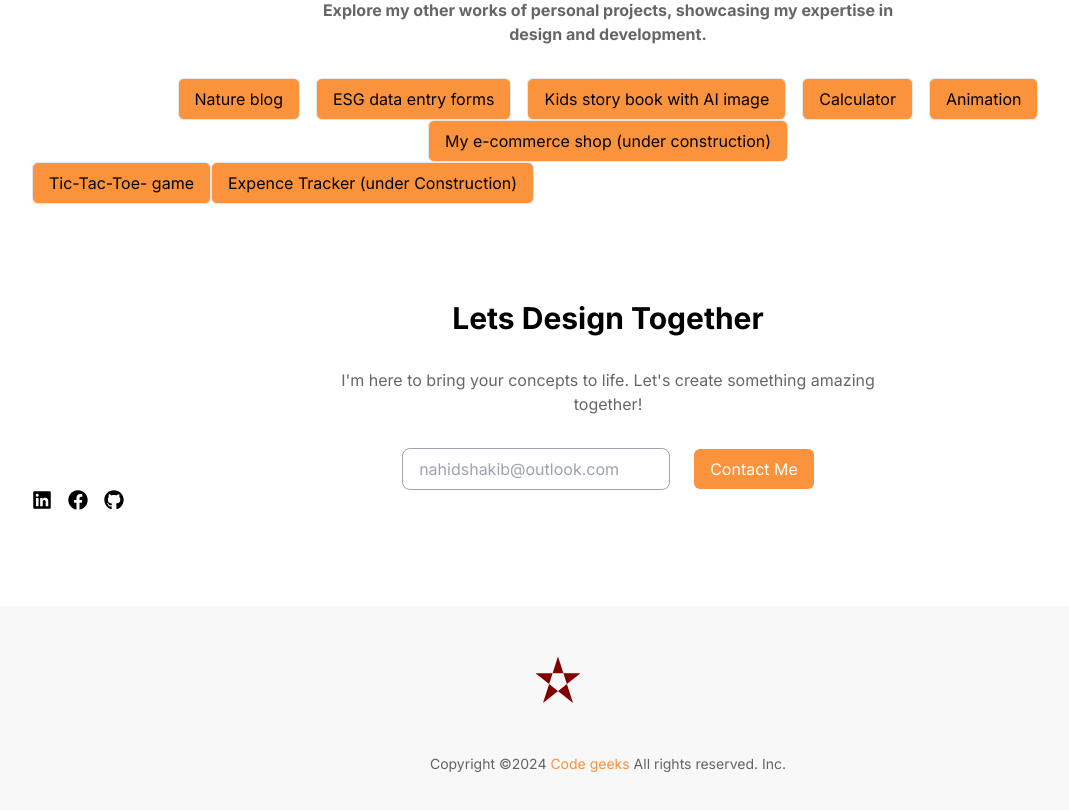
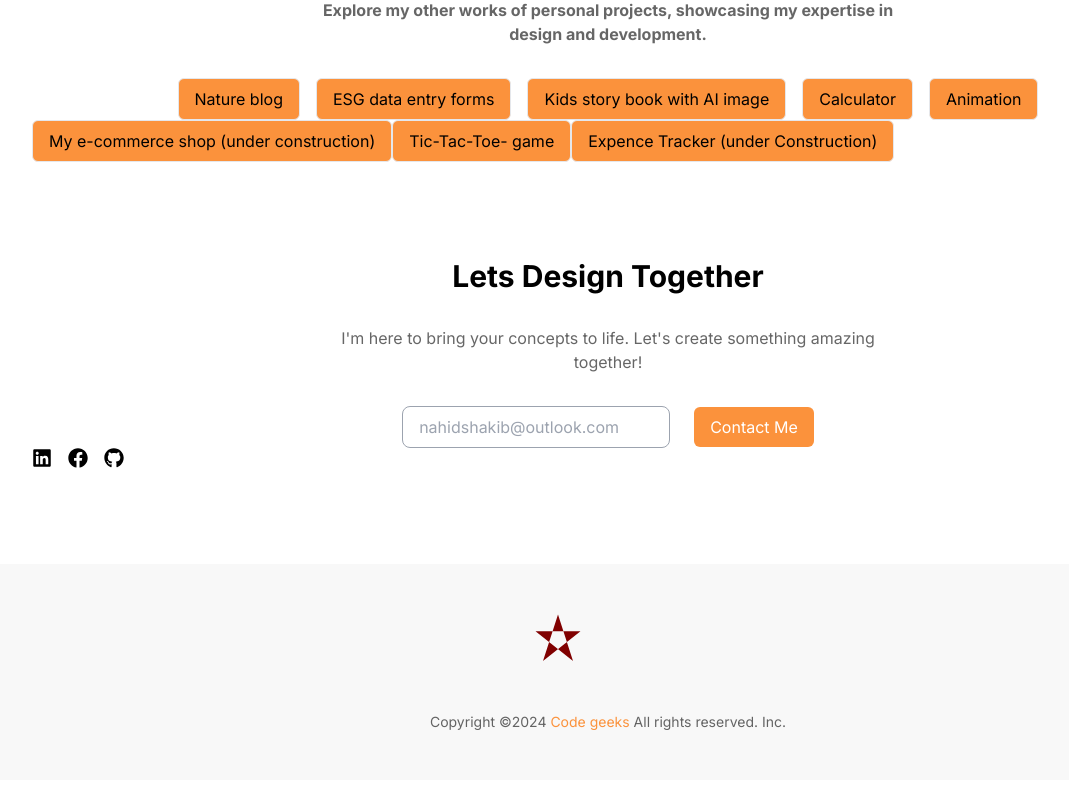
Before and after one commit to NahidKakon/myprotfolio3, a Next.js app: page / in a window 1280 px wide. Shown: the part 2580-3390 px from the top of the page, without its empty margins (32-1101 px from the left). Built offline with nearby package versions, Linux system fonts and the light colour scheme.

Commit message:
Update ProjectsSection.jsx
Signed-off-by: NahidKakon <nahidshakib@outlook.com>

```diff
--- a/app/sections/ProjectsSection.jsx
+++ b/app/sections/ProjectsSection.jsx
@@ -65,13 +65,15 @@ function ProjectsSection() {
          </Link>
         </Button>
       </div>
-      <div className="flex justify-center">
+
+      <div>
+{/*       <div className="flex justify-center"> */}
        <Button className="text-black bg-orange-400
         bg-orange-4500 border margin-top: 10px hover:bg-orange-600 hover:border-orange-400">
          <Link
           href="my-shop-nine-roan.vercel.app" className="button">My e-commerce shop (under construction)         </Link>
         </Button>
-        </div>
+
 
       <Button className="text-black bg-orange-400
         bg-orange-4500 border hover:bg-orange-600 hover:border-orange-400">
@@ -86,6 +88,8 @@ function ProjectsSection() {
 
          </Link>
         </Button>
+
+         </div>
       {/* <div className="grid grid-cols-1 gap-6 mt-8 md:grid-cols-2 lg:grid-cols-3">
         {projects.map((project, index) => (
           <ProjectCard
```
